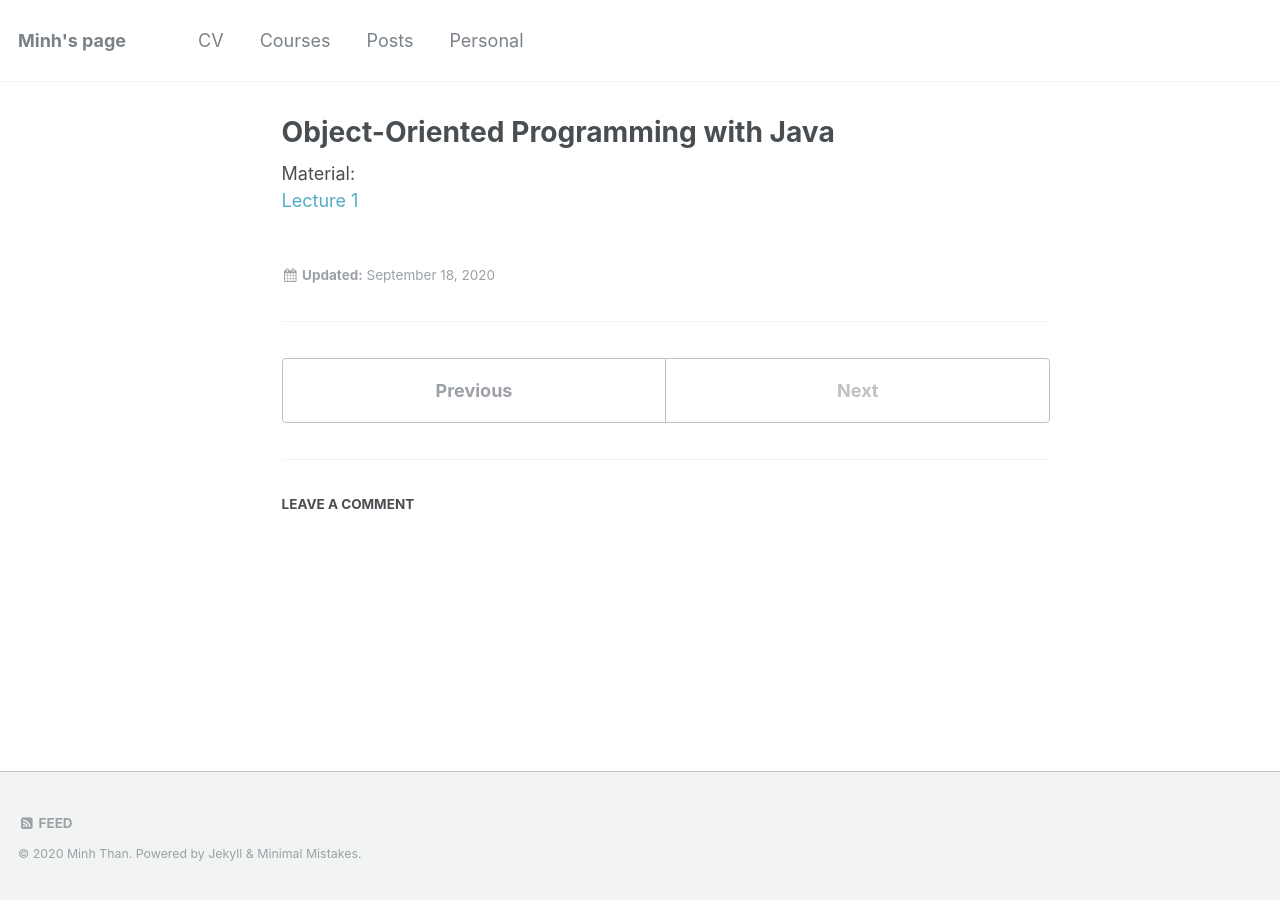
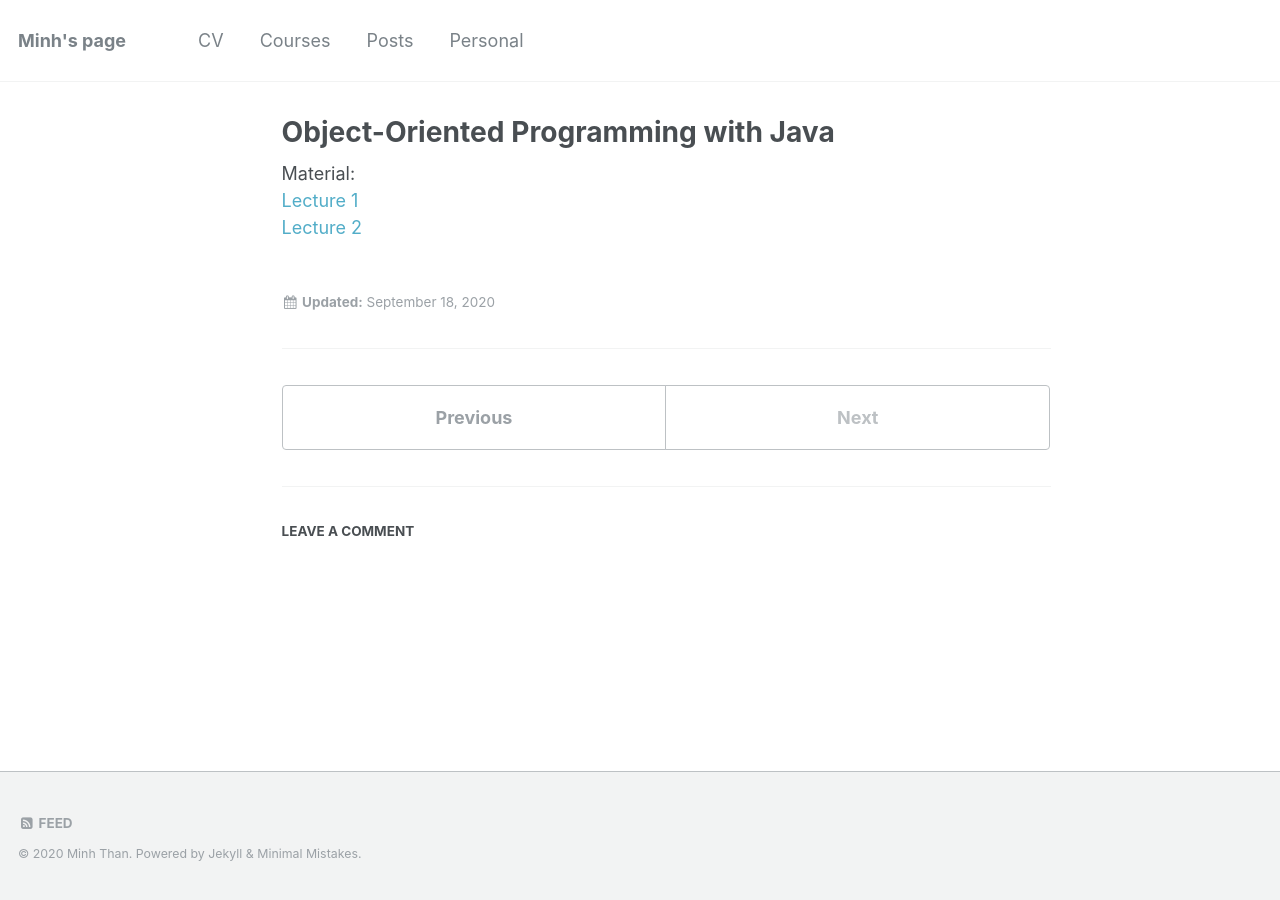
Before and after one commit to thanqminh/thanqminh.github.io, a Jekyll site: the page built from _courses/oopjava.md, in a window 1280 px wide. Built offline with Jekyll 4.4.1, drawn with Linux system fonts in a browser that asks for light colours; comment, search, counter and statistics services are not loaded.

Commit message:
add java lecture2

```diff
--- a/_courses/oopjava.md
+++ b/_courses/oopjava.md
@@ -7,5 +7,7 @@ comments: true
 
 Material:
 [Lecture 1][lecture1]
+[Lecture 2][lecture2]
 
 [lecture1]: /courses/oopjava/lecture1.pptx
+[lecture2]: /courses/oopjava/lecture2.pptx
```
Also changed, not shown: 1 other file.
